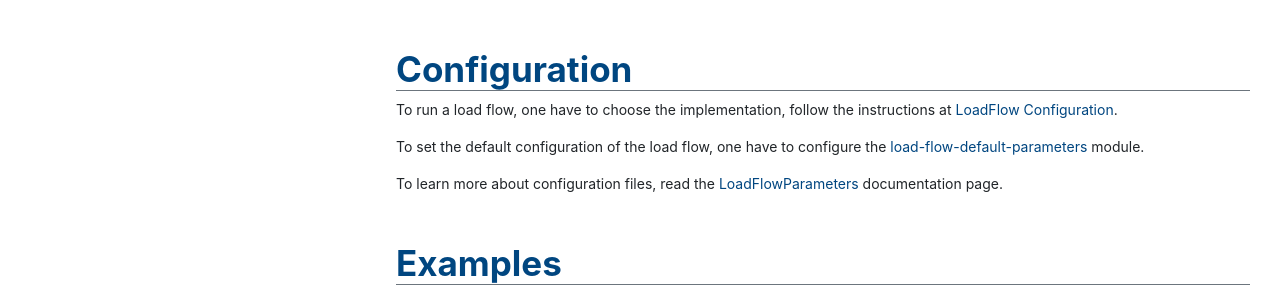
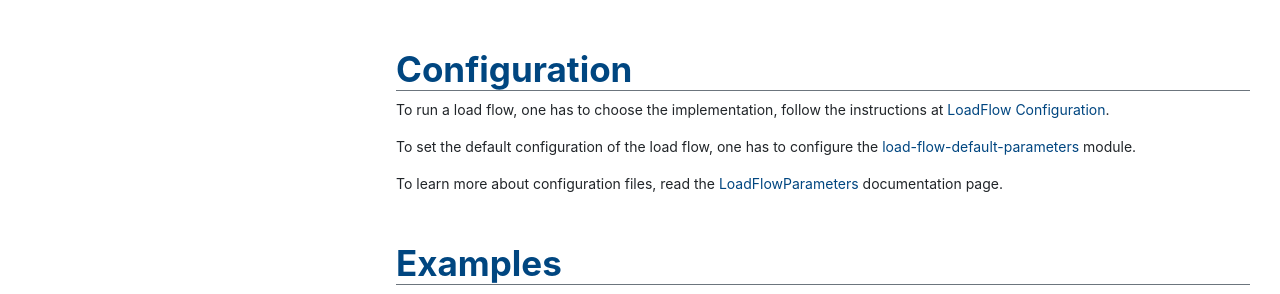
Before and after one commit to powsybl/powsybl.github.io, a Jekyll site: the page built from docs/tools/loadflow.md, in a window 1280 px wide and 900 px high, scrolled down 1662 px. Shown: the part 159-453 px from the top of the window. Built offline with Jekyll 4.4.1, drawn with Linux system fonts in a browser that asks for light colours; nearby versions of some CDN libraries.

Commit message:
wording
Signed-off-by: Jon Harper <jon.harper87@gmail.com>

```diff
--- a/docs/tools/loadflow.md
+++ b/docs/tools/loadflow.md
@@ -80,9 +80,9 @@ Use the `--skip-postproc` parameter to skip the importer's post processors. Read
 documentation page to learn more about importer's post processors.
 
 # Configuration
-To run a load flow, one have to choose the implementation, follow the instructions at [LoadFlow Configuration](../configuration/modules/load-flow.md).
+To run a load flow, one has to choose the implementation, follow the instructions at [LoadFlow Configuration](../configuration/modules/load-flow.md).
 
-To set the default configuration of the load flow, one have to configure the
+To set the default configuration of the load flow, one has to configure the
 [load-flow-default-parameters](../configuration/modules/load-flow-default-parameters.md) module.
 
 To learn more about configuration files, read the [LoadFlowParameters](../configuration/parameters/LoadFlowParameters.md) documentation
```
Also changed, not shown: docs/configuration/modules/load-flow.md (+1 -1 lines), docs/tools/run-impact-analysis.md (+1 -1 lines), docs/tools/sensitivity-computation.md (+1 -1 lines).
